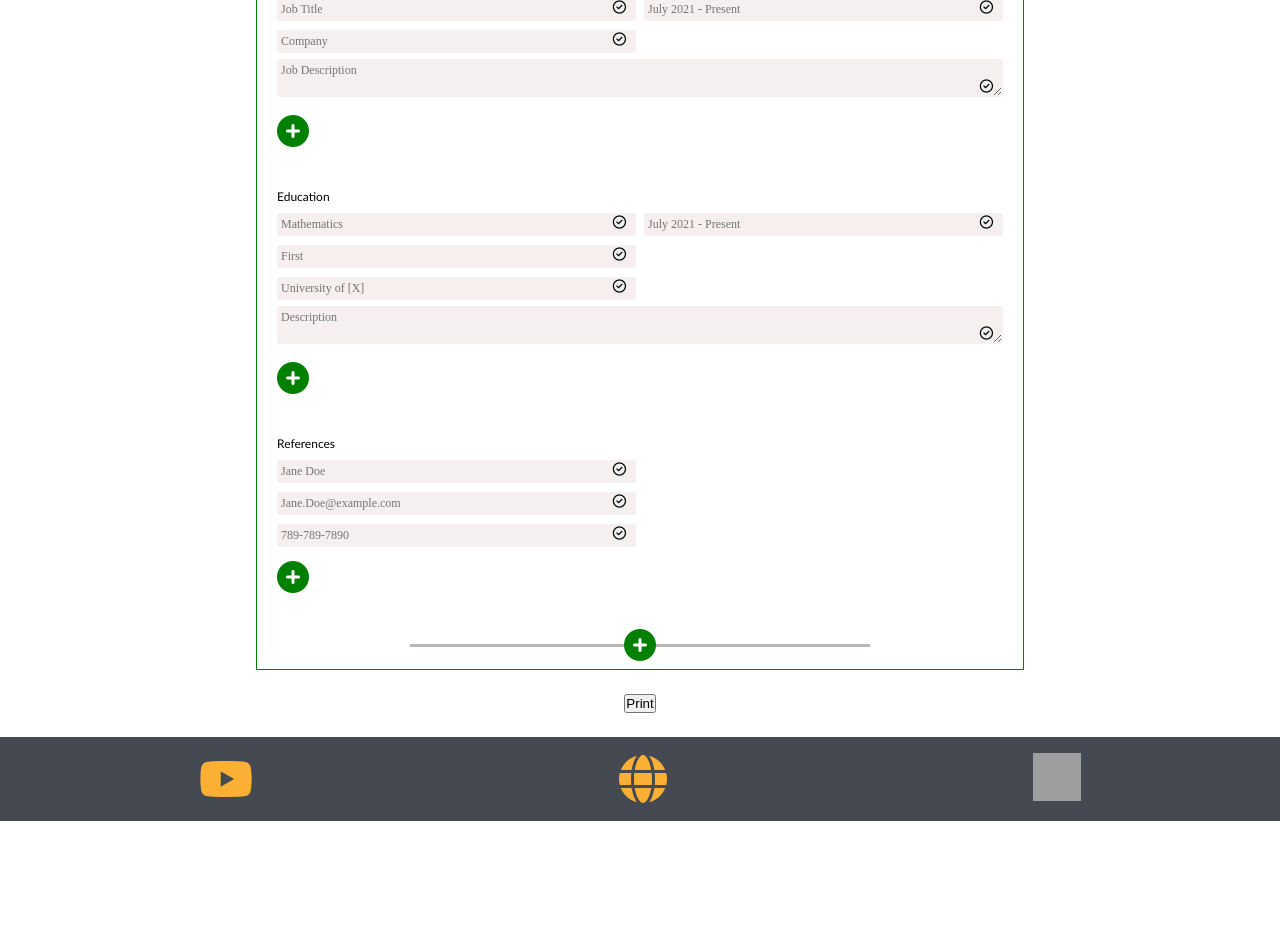
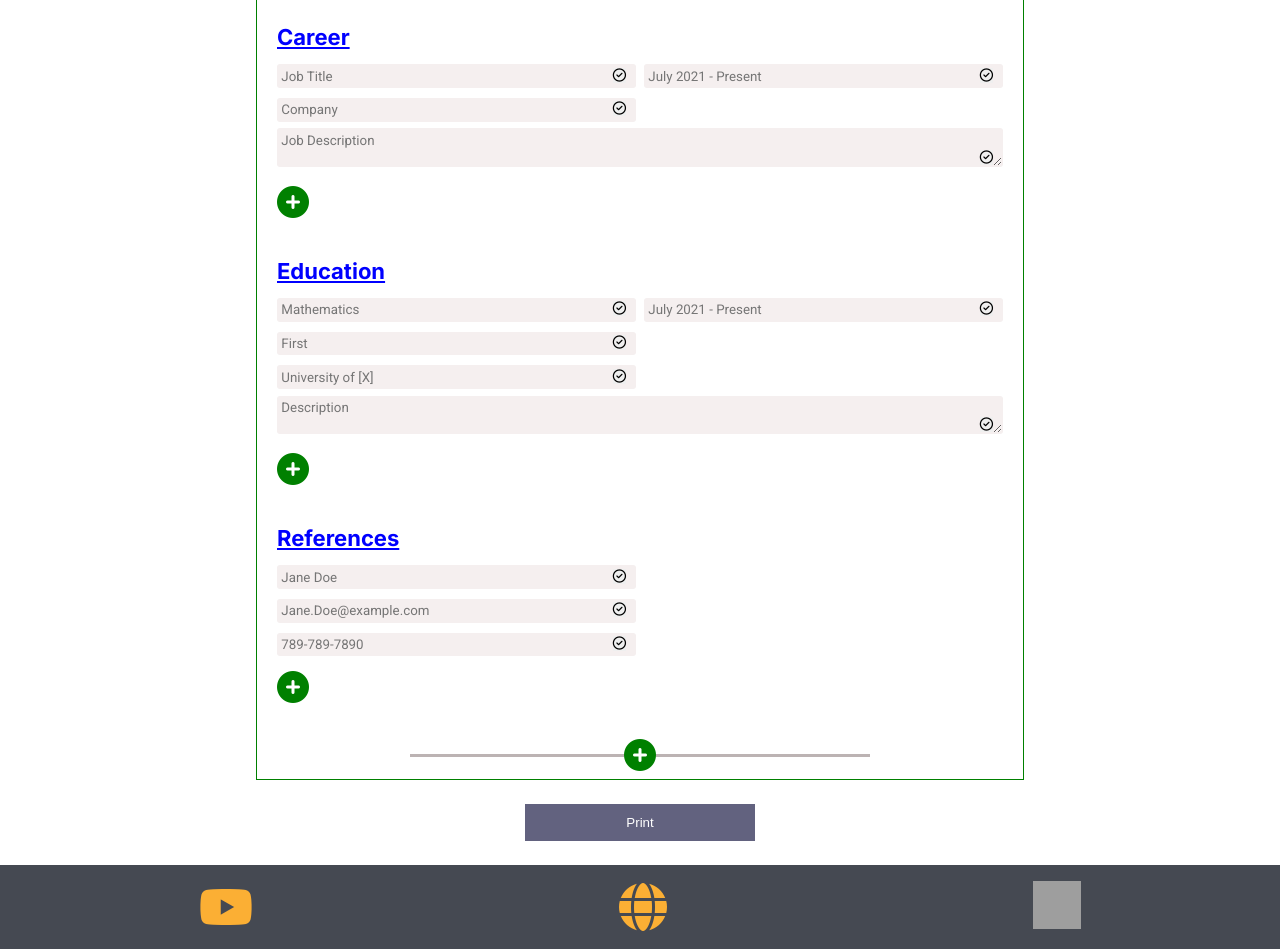
Before and after one commit to cdevelopment010/cv-builder-3, a React (Create React App) app: page / in a window 1280 px wide. Shown: the part 740-1689 px from the top of the page. Before the commit the page ends 1561 px from the top, so only its background shows below. Built offline with nearby package versions, Linux system fonts and the light colour scheme; grey boxes are pictures that could not be loaded.

Commit message:
Feat: add, delete and move sections
Ability to add and remove sections on the page, along with
the position in the CV.
Also updated the personalise inputs to update the input values
when the selection changes.

```diff
--- a/src/App.js
+++ b/src/App.js
@@ -13,12 +13,72 @@ import PrintBtn from "./Components/PrintBtn";
 import Footer from "./Components/Footer";
 
 import './Styles/personalise.css';
+import './Styles/index.css';
 import './Styles/helper.css';
 import './Styles/cv.css';
 import './Styles/footer.css';
 import './Styles/mediaQueries.css';
 
 class App extends Component {
+  constructor() {
+    super();
+
+    this.state = {
+      componentOptions: [ 'PersonalInfo', 'AboutMe' , 'Skills' , 'Projects' , 'Career' , 'Education', 'References'],
+      currentView: [ < PersonalInfo />, <AboutMe />, <Skills />, <Projects />, <Career />, <Education/>, <References />],
+      components: [ < PersonalInfo />, <AboutMe />, <Skills />, <Projects />, <Career />, <Education/>, <References />]
+    }
+
+    this.addItem = this.addItem.bind(this);
+    this.openModal = this.openModal.bind(this);
+    this.closeModal = this.closeModal.bind(this);
+    this.removeSection = this.removeSection.bind(this);
+    this.moveUp = this.moveUp.bind(this);
+    this.moveDown = this.moveDown.bind(this);
+  }
+
+  moveUp(e){
+    let currentView = [...this.state.currentView];
+    let index = e.target.parentElement.parentElement.dataset.index*1;
+    currentView.splice(index-1,0, currentView.splice(index,1)[0]);
+    console.log(currentView);
+    this.setState({currentView});
+  }
+
+  moveDown( e ) {
+    let currentView = [...this.state.currentView];
+    let index = e.target.parentElement.parentElement.dataset.index*1;
+    currentView.splice(index+1,0, currentView.splice(index,1)[0]);
+    this.setState({currentView});
+  }
+
+  removeSection(e) {
+    let currentView = [...this.state.currentView];
+    let index = e.target.parentElement.parentElement.dataset.index*1;
+    let newView = [...currentView.slice(0, index), ...currentView.slice(index+1)];
+    this.setState({currentView: newView});
+  }
+
+  openModal() {
+    document.querySelector('.modal').classList.remove('d-none');
+    document.querySelector('.add-section-list').classList.remove('d-none');
+  }
+
+  closeModal() {
+    document.querySelector('.modal').classList.add('d-none');
+    document.querySelector('.add-section-list').classList.add('d-none');
+  }
+
+  addItem(e) {
+    let currentView = [...this.state.currentView];
+    let index = e.target.dataset.index;
+    currentView.push(this.state.components[index]);
+    this.setState({
+      currentView: currentView
+    });
+    //hide modal
+    this.closeModal();
+  }
 
   render() {
     return (
@@ -27,15 +87,27 @@ class App extends Component {
         <Header />
         <Personalise />
         <div className="cv-container print-area grid-1-col">
-          <PersonalInfo />
-          <AboutMe />
-          <Skills />
-          <Projects />
-          <Career />
-          <Education />
-          <References />
-          <div className="text-center hr-line pb-2 pt-2 print-hide">
-            <span className="primary-color-text btn-add bg-white" tabIndex="0"><i className="fa-solid fa-circle-plus fa-2x cursor-pointer mt-1" onClick={() => {console.log("add new section!")}}></i></span>
+          {this.state.currentView.map((item, index) => {
+            return <div key={index} className="section" data-index={index}>
+                {item}
+                <span className="hover-edit cursor-pointer">
+                  <i className="fa-solid fa-trash-can text-danger ml-2" onClick={this.removeSection}></i>
+                  <i className="fa-solid fa-caret-up ml-2" onClick={this.moveUp}></i>
+                  <i className="fa-solid fa-caret-down  ml-2 mr-2" onClick={this.moveDown}></i>
+
+                </span>
+              </div>
+          })}
+          <div className="text-center hr-line pb-2 pt-2 print-hide add-section">
+            <span className="primary-color-text btn-add bg-white" tabIndex="0"><i className="fa-solid fa-circle-plus fa-2x cursor-pointer mt-1" onClick={this.openModal}></i></span>
+           <div className="modal d-none" onClick={this.closeModal}></div>
+           <div className="add-section-list d-none">
+              <ul>
+                {this.state.componentOptions.map((item, index)=> {
+                  return <li key={`add-section-${index}`} onClick={this.addItem} data-index={index}>{item}</li>
+                })}
+              </ul>
+            </div>
           </div>
         </div>
         <PrintBtn />
--- a/src/Components/InputEditable.js
+++ b/src/Components/InputEditable.js
@@ -101,7 +101,7 @@ class InputEditable extends Component {
             return (
                 <div className="flex-grow">
                     <label className="input-label">
-                        <input placeholder={this.props.placeholder} className={`p-1 mb-2 p-text ${this.props.additionalClasses}`}  type="text" value={this.props.data} onKeyPress={this.submitInput} onChange={this.props.callback} data-name={this.props.fieldName} autoComplete="asdasd" />
+                        <input placeholder={this.props.placeholder} className={`p-1 mb-2 ${this.props.additionalClasses}`}  type="text" value={this.props.data} onKeyPress={this.submitInput} onChange={this.props.callback} data-name={this.props.fieldName} autoComplete="asdasd" />
                         <button type="button" onClick={this.updateEdit}><i className="fa-regular fa-circle-check cursor-pointer" ></i></button>
                     </label>
                 </div>
@@ -111,7 +111,7 @@ class InputEditable extends Component {
             return (
                 <div className="">
                     <label  className="input-label">
-                        <input placeholder={this.props.placeholder} className={`p-1 mb-2 p-text ${this.props.additionalClasses}`}  type="email" value={this.props.data} onKeyPress={this.submitInput} onChange={this.props.callback} data-name={this.props.fieldName} autoComplete="asdasd"/>
+                        <input placeholder={this.props.placeholder} className={`p-1 mb-2 ${this.props.additionalClasses}`}  type="email" value={this.props.data} onKeyPress={this.submitInput} onChange={this.props.callback} data-name={this.props.fieldName} autoComplete="asdasd"/>
                         <button type="button" onClick={this.updateEdit}><i className="fa-regular fa-circle-check cursor-pointer" onClick={this.updateEdit}></i></button>
 
                     </label>
@@ -122,7 +122,7 @@ class InputEditable extends Component {
             return (
                 <div className="">
                     <label  className="input-label">
-                        <textarea  placeholder={this.props.placeholder} className={`p-1 mb-2 p-text ${this.props.additionalClasses}`} value={this.props.data} onChange={this.props.callback} data-name={this.props.fieldName} autoComplete="asdasd"/>
+                        <textarea  placeholder={this.props.placeholder} className={`p-1 mb-2 ${this.props.additionalClasses}`} value={this.props.data} onChange={this.props.callback} data-name={this.props.fieldName} autoComplete="asdasd"/>
                         <button type="button" onClick={this.updateEdit}><i className="fa-regular fa-circle-check cursor-pointer" onClick={this.updateEdit}></i></button>
                     </label>
 
--- a/src/Components/Personalise.js
+++ b/src/Components/Personalise.js
@@ -11,6 +11,7 @@ class Personalise extends Component {
         this.activateBtn = this.activateBtn.bind(this);
         this.updateCSSVar = this.updateCSSVar.bind(this);
         this.inputChange = this.inputChange.bind(this);
+        this.setCSSVar = this.setCSSVar.bind(this);
     }
 
     print() {
@@ -23,7 +24,7 @@ class Personalise extends Component {
     }
 
     updateColor( e ){
-        this.updateCSSVar('--primary-color-fc',null,e.target.value);
+        this.updateCSSVar('current-col',null,e.target.value);
         this.inputChange( e );
     }
 
@@ -48,6 +49,37 @@ class Personalise extends Component {
         r.style.setProperty(`--${selector}`, value);
     }
 
+    setCSSVar( e ){
+
+        // Get root variables
+        // select each that start with the e.target.value
+        // then I want to target each input and set the value
+        let r = document.querySelector(':root');
+        let property = e.target.value;
+        let options = [['ff','select'], ['fs','select'], ['fw','button'], ['fi','button'], ['fu','button'], ['fc','input']];
+        options.forEach( (x) => {
+            let vVar = '--'+property+'-'+x[0];
+            let rVal = getComputedStyle(r).getPropertyValue(vVar).replace(/"/gi,'').toLowerCase();
+
+            //target inputs/buttons
+
+            if(x[1]==="button" && (rVal === '700' || rVal === 'italic' || rVal === 'underline' )) {
+                document.querySelector(`[data-property=${x[0]}]`).classList.add("active");
+            } else if (x[1]==="button") {
+                document.querySelector(`[data-property=${x[0]}]`).classList.remove("active");
+            } else {
+                if (x[1] === 'input'){
+                    this.updateCSSVar('current-col',null,rVal);
+                }
+                document.querySelector(`[data-property=${x[0]}]`).value=rVal;
+                console.log(rVal);
+                console.log(document.querySelector(`[data-property=${x[0]}]`).value);
+            }
+        })
+
+
+    }
+
     inputChange( e ) {
         let id = document.getElementById('input-type').value;
         let property = e.target.getAttribute("data-property");
@@ -66,7 +98,7 @@ class Personalise extends Component {
 
 
                     <li>
-                        <select name="input-type" id="input-type">
+                        <select name="input-type" id="input-type" onChange={this.setCSSVar}>
                             <option value="primary-color">Primary Color</option>
                             <option value="p-text">Paragraph Text</option>
                             <option value="header-text">Section Header</option>
--- a/src/Styles/index.css
+++ b/src/Styles/index.css
@@ -0,0 +1,84 @@
+.add-section, .section {
+    position: relative;
+}
+
+.section>.hover-edit {
+    font-weight: bold;
+    font-size: 2rem;
+    top: 1em;
+    right: 1em;
+}
+
+
+.section:hover .hover-edit {
+    /* display: inline; */
+    scale: 1;
+}
+
+
+.modal {
+    position: fixed;
+    top: 0;
+    bottom: 0;
+    left: 0;
+    right: 0;
+    height: 100vh;
+    width: 100vw;
+    background-color: rgba(0,0,0,0.25);
+    z-index: 10;
+}
+
+.add-section-list {
+    font-family: 'roboto';
+    position: fixed;
+    width: 50%;
+    height: 50%;
+    top: 30px;
+    left: 25%;
+    border-radius: 10px;
+    box-shadow: 4px 4px 4px rgba(0,0,0,0.5);
+    background-color: white;
+    z-index: 11;
+}
+.add-section-list ul {
+    height: 100%;
+    display: flex;
+    flex-direction: column;
+    line-height: 100%;
+}
+
+
+.add-section-list li {
+    list-style: none;
+    cursor: pointer;
+    flex: 1;
+    display: flex;
+    align-items: center;
+    justify-content: center;
+}
+
+.add-section-list li:hover {
+    background: rgb(98, 98, 127);
+    font-weight: bold;
+    color: white;
+
+}
+
+
+
+
+.print-btn {
+    padding: 10px 100px;
+    outline: none;
+    border: 1px solid rgb(98, 98, 127);
+    cursor: pointer;
+    background:rgb(98, 98, 127);
+    color: white;
+}
+
+.print-btn:hover {
+    font-weight: bold;
+    background:white;
+    color: rgb(98, 98, 127);
+    box-shadow: 4px 4px 4px rgba(0,0,0,0.25);
+}
--- a/src/Styles/inputStyle.css
+++ b/src/Styles/inputStyle.css
@@ -63,6 +63,7 @@
     border: 1px solid transparent;
     background: rgb(245, 239, 239);
     border-radius: 3px;
+    font-family: 'Roboto';
 }
 .input-label>input:active, .input-label>input:focus,
 .input-label>textarea:active, .input-label>textarea:focus {
--- a/src/Styles/personalise.css
+++ b/src/Styles/personalise.css
@@ -1,44 +1,49 @@
 @import url('https://fonts.googleapis.com/css2?family=Inter:wght@400;700&family=Oswald:wght@400;700&family=Poppins:ital,wght@0,400;0,700;1,400;1,700&family=Roboto:ital,wght@0,400;0,700;1,400;1,700&display=swap');
 
 :root {
-    --primary-color-fc: green;
-
+    --primary-color-fc:#008000;
+    --current-col:#008000;
     /*Paragraph variables*/
-    --p-text-ff: 'Times New Romans';
-    --p-text-fs: 12px;
-    --p-text-fw: 400;
+    --p-text-ff:'Roboto';
+    --p-text-fs:12px;
+    --p-text-fw:400;
     --p-text-fi:normal;
     --p-text-fu:normal;
-    --p-text-fc:black;
+    --p-text-fc: #000;
 
     /*section header variables*/
-    --header-text-ff: 'calibri';
-    --header-text-fs: 12px;
-    --header-text-fw: 400;
+    --header-text-ff:'inter';
+    --header-text-fs:22px;
+    --header-text-fw:700;
     --header-text-fi:normal;
-    --header-text-fu:normal;
+    --header-text-fu:underline;
+    --header-text-fc:#0000ff;
 
     /*name variables*/
-    --name-ff: 'calibri';
-    --name-fs: 12px;
-    --name-fw: 400;
+    --name-ff:'Roboto';
+    --name-fs:12px;
+    --name-fw:400;
     --name-fi:normal;
     --name-fu:normal;
+    --name-fc:#000;
+
 
     /*personal info variables*/
-    --pi-text-ff: 'calibri';
-    --pi-text-fs: 12px;
-    --pi-text-fw: 400;
+    --pi-text-ff:'Roboto';
+    --pi-text-fs:12px;
+    --pi-text-fw:400;
     --pi-text-fi:normal;
     --pi-text-fu:normal;
+    --pi-text-fc:#000;
 
 
     /*sub-titles variables -- things like project titles*/
-    --sh-text-ff: 'calibri';
-    --sh-text-fs: 12px;
-    --sh-text-fw: 400;
+    --sh-text-ff:'Roboto';
+    --sh-text-fs:16px;
+    --sh-text-fw:700;
     --sh-text-fi:normal;
     --sh-text-fu:normal;
+    --sh-text-fc:#000;
 
 
 }
@@ -69,7 +74,7 @@
     left: 0;
     outline: none;
     border: none;
-    background:var(--primary-color-fc) ;
+    background:var(--current-col) ;
 }
 
 .color-bar>label>input {
```
Also changed, not shown: src/Styles/mediaQueries.css (+9 -0 lines), 1 other file (tests, documents, lock files or other folders).
